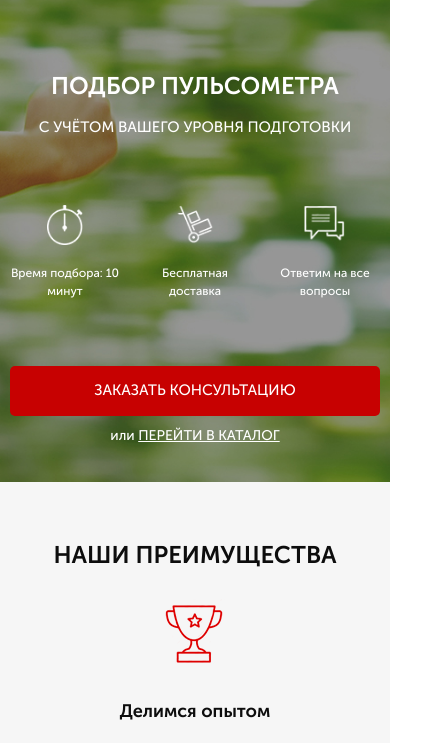
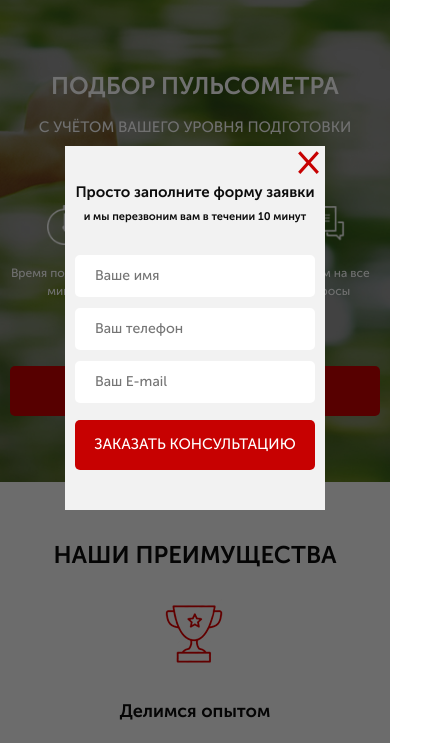
Before and after one commit to mangupli/Pulse_website, a website: page src/index.html in a window 390 px wide. Both pictures are taken after a click on the button "ЗАКАЗАТЬ ЗВОНОК". Shown: the part 94-837 px from the top of the page, 428 px wide, since content can reach past the window. Drawn offline with nearby package versions, Linux system fonts and the light colour scheme.

Commit message:
modal windows

```diff
--- a/src/index.html
+++ b/src/index.html
@@ -23,7 +23,7 @@
 				</div>
 				<div class="header__contacts">
 					<a href="tel:+74999228974" class="header__phone">+7 (499) 922-89-74</a>
-					<button class="button">Заказать звонок</button>
+					<button data-modal="consultation" class="button">Заказать звонок</button>
 				</div>
 
 			</header>
@@ -47,7 +47,7 @@
 						Ответим на все вопросы
 					</div>
 				</div>
-				<button class="button button_size_big promo__button">Заказать консультацию</button>
+				<button data-modal='consultation' class="button button_size_big promo__button">Заказать консультацию</button>
 				<div class="promo__link">
 					или
 					<a href="#">Перейти в каталог</a>
@@ -104,7 +104,7 @@
 		</div>
 	</section>
 
-	<section class="catalog">
+<section class="catalog">
 		<div class="container">
 			<h2 class="title">Каталог пульсометров</h2>
 			<ul class="catalog__tabs">
@@ -143,7 +143,7 @@
 					<div class="catalog-item__wrapper">
 						<div class="catalog-item__main-info  catalog-item__main-info_active">
 							<img src="img/photo-product.jpg" alt="watch" class="catalog-item__image">
-							<div class="catalog-item__title">Пульсометр Polar FT1</div>
+							<div class="catalog-item__title">Пульсометр Polar FT14</div>
 							<div class="catalog-item__descr">Для первых шагов в тренировках, основанных на сердечном ритме</div>
 							<a href="#" class="catalog-item__link catalog-item__link_details">Подробнее</a>
 						</div>
@@ -170,7 +170,7 @@
 					<div class="catalog-item__wrapper">
 						<div class="catalog-item__main-info  catalog-item__main-info_active">
 							<img src="img/photo-product.jpg" alt="watch" class="catalog-item__image">
-							<div class="catalog-item__title">Пульсометр Polar FT1</div>
+							<div class="catalog-item__title">Пульсометр Suunto M2</div>
 							<div class="catalog-item__descr">Для первых шагов в тренировках, основанных на сердечном ритме</div>
 							<a href="#" class="catalog-item__link catalog-item__link_details">Подробнее</a>
 						</div>
@@ -196,7 +196,7 @@
 					<div class="catalog-item__wrapper">
 						<div class="catalog-item__main-info  catalog-item__main-info_active">
 							<img src="img/photo-product.jpg" alt="watch" class="catalog-item__image">
-							<div class="catalog-item__title">Пульсометр Polar FT1</div>
+							<div class="catalog-item__title">Пульсометр Polar FT4</div>
 							<div class="catalog-item__descr">Для первых шагов в тренировках, основанных на сердечном ритме</div>
 							<a href="#" class="catalog-item__link catalog-item__link_details">Подробнее</a>
 						</div>
@@ -222,7 +222,7 @@
 					<div class="catalog-item__wrapper">
 						<div class="catalog-item__main-info  catalog-item__main-info_active">
 							<img src="img/photo-product.jpg" alt="watch" class="catalog-item__image">
-							<div class="catalog-item__title">Пульсометр Polar FT1</div>
+							<div class="catalog-item__title">Пульсометр Suunto M222</div>
 							<div class="catalog-item__descr">Для первых шагов в тренировках, основанных на сердечном ритме</div>
 							<a href="#" class="catalog-item__link catalog-item__link_details">Подробнее</a>
 						</div>
@@ -390,7 +390,7 @@
 	</section>
 
 	<footer>
-		<!-- <div class="footer__map"></div> -->
+
 		<iframe src="https://www.google.com/maps/embed?pb=!1m18!1m12!1m3!1d2244.430481195994!2d37.644807315922804!3d55.768394980557495!2m3!1f0!2f0!3f0!3m2!1i1024!2i768!4f13.1!3m3!1m2!1s0x46b54a636edcd2ad%3A0x4c2ca101e2c8c617!2z0JzRj9GB0L3QuNGG0LrQuNC5INC_0YAt0LQsIDQvMywg0JzQvtGB0LrQstCwLCAxMDcwNzg!5e0!3m2!1sru!2sru!4v1662925843051!5m2!1sru!2sru" width="100%" height="630" style="border:0;" allowfullscreen="" loading="lazy" referrerpolicy="no-referrer-when-downgrade"></iframe>
 
 		<div class="footer__info">
@@ -404,6 +404,37 @@
 		</div>
 	</footer>
 
+	<div class="overlay">
+		<div class="modal-win" id="consultation">
+			<div class="modal-win__close">&times;</div>
+			<div class="modal-win__subtitle">Просто заполните форму заявки</div>
+			<div class="modal-win__descr">и мы перезвоним вам в течении 10 минут</div>
+			<form action="#" class="feed-form modal-win__feed-form">
+				<input name="name" required placeholder="Ваше имя" type="text">
+				<input name="phone" required placeholder="Ваш телефон" type="number">
+				<input name="email" required placeholder="Ваш E-mail" type="email">
+				<button class="button button_size_big consult__button">Заказать консультацию</button>
+			</form>
+		</div>
+		<div class="modal-win" id="order">
+			<div class="modal-win__close">&times;</div>
+			<div class="modal-win__subtitle">Ваш заказ:</div>
+			<div class="modal-win__descr">Название пульсометра</div>
+			<form action="#" class="feed-form modal-win__feed-form">
+				<input name="name" required placeholder="Ваше имя" type="text">
+				<input name="phone" required placeholder="Ваш телефон" type="number">
+				<input name="email" required placeholder="Ваш E-mail" type="email">
+				<button class="button button_size_big consult__button">Купить</button>
+			</form>
+		</div>
+		<div class="modal-win modal-win_size_s" id="approveOrder">
+			<div class="modal-win__close">&times;</div>
+			<div class="modal-win__subtitle">Спасибо за вашу заявку!</div>
+			<div class="modal-win__descr">Наш менеджер свяжется с вами в ближайшее время!</div>
+		</div>
+
+
+	</div>
 
 
 
--- a/src/js/script.js
+++ b/src/js/script.js
@@ -39,4 +39,41 @@ $(document).ready(function(){
     toggleCatalogCards('.catalog-item__link_details');
     toggleCatalogCards('.catalog-item__link_back');
 
+    //opening and closing modal windows
+
+
+
+    $('[data-modal=consultation]').on('click', ()=>{
+      $('.overlay, #consultation').fadeIn('slow');
+    });
+
+    $('.modal-win__close').on('click', ()=>{
+      $('.overlay, #consultation, #order, #approveOrder').fadeOut('slow');
+    });
+
+    /**
+     * TODO: After dowloading data form the server you * need to change the class of button_size_s
+     * to more semantic meaning
+     */
+
+    //showing the appropriate name on the modal window
+
+     $('.button_size_s').each(function(i) {
+        $(this).on('click', ()=>{
+          let productName = $('.catalog-item__title').eq(i).text();
+
+          $('#order .modal-win__descr').text(productName);
+          $('.overlay, #order').fadeIn('slow');
+        });
+     });
+
+
+/*   $('.button_mini').each(function(i) {
+      $(this).on('click', function() {
+          $('#order .modal__descr').text($('.catalog-item__subtitle').eq(i).text());
+          $('.overlay, #order').fadeIn('slow');
+      })
+  }); */
+
+
 });
--- a/src/sass/blocks/_media.scss
+++ b/src/sass/blocks/_media.scss
@@ -62,11 +62,22 @@
         }
     }
     .carousel{
+        &__wrapper{
+            width: 65%;
+            img{
+                width:100%;
+            }
+        }
         .slick-prev, .slick-next{
             img{
                 display: none;
             }
         }
+    }
+    .modal-win{
+        width: 350px;
+        min-height: 320px;
+        padding: 35px 23px 40px;
     }
 }
 
@@ -77,14 +88,7 @@
     .title_left{
         font-size: 30px;
     }
-    .carousel{
-        &__wrapper{
-            width: 90%;
-            img{
-                width:100%;
-            }
-        }
-    }
+
     .header{
         &__phone{
             font-size: 15px;
@@ -323,4 +327,27 @@
             font-size: 15px;
         }
     }
+
+    .modal-win{
+        width: 260px;
+        min-height: 320px;
+        padding: 35px 10px 40px;
+        &__close{
+            right: 5px;
+            top: 5px;
+        }
+        &__subtitle{
+            font-size: 15px;
+        }
+        &__descr{
+            font-size: 11px;
+        }
+    }
+
+    .feed-form{
+        width: 240px;
+        input{
+            height: 42px;
+        }
+    }
 }
--- /dev/null
+++ b/src/sass/blocks/_modal-windows.scss
@@ -0,0 +1,55 @@
+.overlay{
+    display: none;
+    position: fixed;
+    top: 0;
+    width: 100%;
+    height: 100%;
+    background-color: rgba(0, 0, 0, 0.56);
+}
+
+.modal-win{
+    position: absolute;
+    top: 50%;
+    left: 50%;
+    transform: translate(-50%, -50%);
+    width: 382px;
+    min-height: 402px;
+    background: #F2F2F2;
+    padding: 35px 40px 40px;
+
+    &__close{
+        position: absolute;
+        right: -40px;
+        top: 0;
+        line-height: 24px;
+        color: $red-color;
+        font-size: 40px;
+        cursor: pointer;
+    }
+    &__subtitle{
+        font-weight: 700;
+        font-size: 19px;
+        line-height: 24px;
+        text-align: center;
+
+        color: #0D0D0D;
+    }
+    &__descr{
+        font-weight: 700;
+        font-size: 14px;
+        line-height: 24px;
+        text-align: center;
+        color: #0D0D0D;
+    }
+    &__feed-form{
+        margin-top: 26px;
+    }
+    &_size_s{
+        min-height: 143px;
+        padding: 35px 60px;
+    }
+}
+
+#consultation, #order, #approveOrder{
+    display: none;
+}
--- a/src/sass/style.scss
+++ b/src/sass/style.scss
@@ -6,7 +6,7 @@
 }
 
 .container{
-    width: 950px;
+    max-width: 950px;
     margin: 0 auto;
 }
 
@@ -22,6 +22,7 @@
 @import "blocks/catalog-item";
 @import "blocks/client-reviews";
 @import "blocks/footer";
+@import "blocks/modal-windows";
 
 
 @import "blocks/media";
```
Also changed, not shown: src/css/style.min.css.
